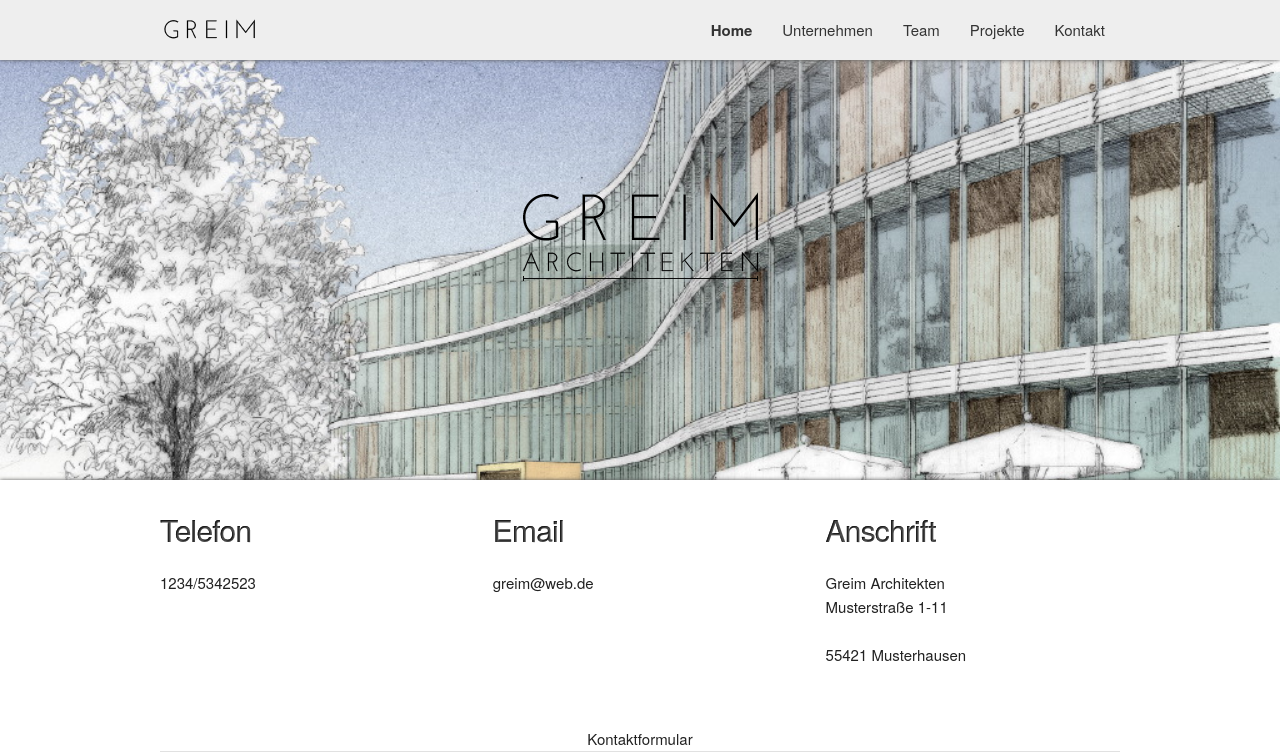
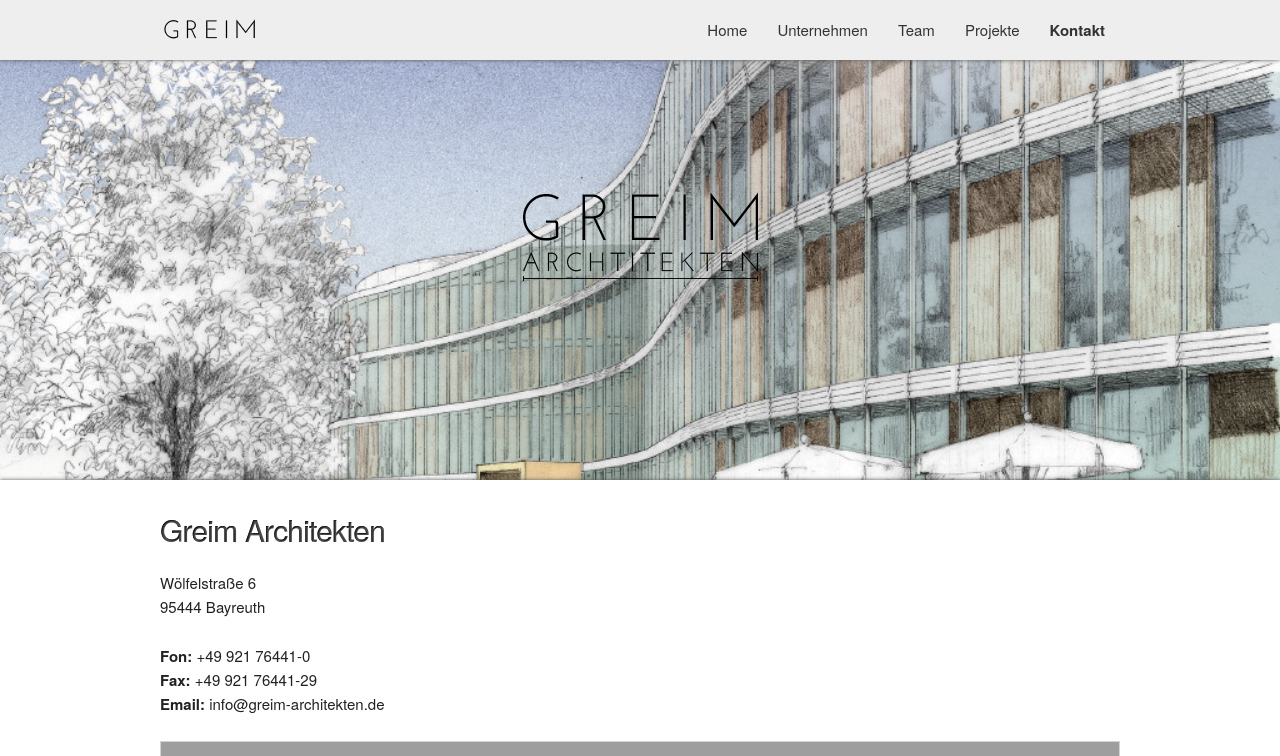
Before and after one commit to Duffed/Greim, a PHP site: page /kontakt.php in a window 1280 px wide. Shown: the top 756 px of the page. Run offline with PHP 8.4, Linux system fonts and the light colour scheme; grey boxes are pictures that could not be loaded.

Commit message:
Update
Runde Border entfernt
Footer überarbeitet
Scrolltotop hinzugefügt
Favicon überarbeitet
Menü Links
Kontakt überarbeitet inkl Gmaps

```diff
--- a/www/css/skeleton.css
+++ b/www/css/skeleton.css
@@ -183,7 +183,6 @@
   text-decoration: none;
   white-space: nowrap;
   background-color: transparent;
-  border-radius: 4px;
   border: 1px solid #bbb;
   cursor: pointer;
   box-sizing: border-box; }
@@ -238,7 +237,6 @@
   padding: 6px 10px; /* The 6px vertically centers text on FF, ignored by Webkit */
   background-color: #fff;
   border: 1px solid #D1D1D1;
-  border-radius: 4px;
   box-shadow: none;
   box-sizing: border-box; }
 /* Removes awkward default styles on some inputs for iOS */
@@ -313,7 +311,7 @@
   white-space: nowrap;
   background: #F1F1F1;
   border: 1px solid #E1E1E1;
-  border-radius: 4px; }
+ }
 pre > code {
   display: block;
   padding: 1rem 1.5rem;
--- a/www/include/footer.php
+++ b/www/include/footer.php
@@ -1,20 +1,16 @@
+	<div id="scrolltotop"><i class="fa fa-angle-up"></i></div>
 	<footer>
 		<div class="container">
-			<div class="row">
-				<div class="three columns logo-footer">
-					<img src="images/greim.png" class="logo-footer" alt="Greim">
-				</div>
-				<div class="three columns">
-
-				</div>
-				<div class="three columns">
-
-
-				</div>
-				<div class="three columns">
-
-
-				</div>
+			<img src="images/greim_w.png" class="logo-footer" alt="Greim">
+			<p>
+				<span><i class="fa fa-comments"></i><a href="mailto:info@greim-architekten.de">info@greim-architekten.de</a></span>
+				<span><i class="fa fa-phone"></i>+49 921 76441-0 </span>
+				<span><i class="fa fa-map-marker"></i>W&ouml;lfelstra&szlig;e 6, 95444 Bayreuth</span>
+			</p>
+		</div>
+		<div class="footer-c">
+			<div class="container">
+				<p>Copyright 2015</p>
 			</div>
 		</div>
 	</footer>
--- a/www/include/head.php
+++ b/www/include/head.php
@@ -38,7 +38,8 @@
 				//Waypoint Nav
 				var waypoints = $('main').waypoint({
 					handler: function() {
-						$("nav").toggleClass("nav_waypoint")
+						$("nav").toggleClass("nav_waypoint");
+						$("#scrolltotop").fadeToggle();
 							/*
 							if ($("nav").css("opacity") == "1")
 								$("nav").toggleClass("nav_waypoint").animate({"opacity": "0.5"});
@@ -55,5 +56,9 @@
 					$("nav div.container ul").toggleClass("notmobile");
 				})
 
+				$("#scrolltotop").click(function() {
+					$("html, body").animate({ scrollTop: 0 }, "fast");
+					return false;
+				})
 			});
 		</script>
--- a/www/include/header.php
+++ b/www/include/header.php
@@ -2,16 +2,16 @@
 <body>
 	<nav>
 		<ul class="onlymobile menu-bar"><li><a class="fa">&#xf0c9;</a></li></ul>
-		<img src="images/greim.png" class="onlymobile logo" alt="Greim">
+		<a href="index.php"><img src="images/greim.png" class="onlymobile logo" alt="Greim"></a>
 		<div class="container">
 			<ul class="menu notmobile">
-				<li><a href="#" class="active">Home</a></li
-				><li><a href="#">Unternehmen</a></li
-				><li><a href="#">Team</a></li
-				><li><a href="#">Projekte</a></li
-				><li><a href="kontakt.php">Kontakt</a></li>
+				<li><a id="link_home" href="index.php">Home</a></li
+				><li><a id="link_unternehmen" href="#">Unternehmen</a></li
+				><li><a id="link_team" href="#">Team</a></li
+				><li><a id="link_projekte" href="#">Projekte</a></li
+				><li><a id="link_kontakt" href="kontakt.php">Kontakt</a></li>
 			</ul>
-			<img src="images/greim.png" class="notmobile logo" alt="Greim">
+			<a href="index.php"><img src="images/greim.png" class="notmobile logo" alt="Greim"></a>
 		</div>
 	</nav>
 
--- a/www/index.php
+++ b/www/index.php
@@ -1,4 +1,9 @@
 <?php include("include/head.php") ?>
+<script>
+	$( document ).ready(function() {
+		$("#link_home").addClass("active");
+	});
+</script>
 <?php include("include/header.php") ?>
 	<main class="boxshadow">
 		<div class="container">
--- a/www/kontakt.php
+++ b/www/kontakt.php
@@ -1,14 +1,15 @@
 <?php include("include/head.php") ?>
 <script>
+
 	$( document ).ready(function() {
-
-
 		//Onclick Kontaktformular
 		$("div#intro_kontaktformular").click(function() {
 			$("#kontaktformular").stop().slideToggle();
 			$("#intro_kontaktformular i").toggleClass("fa-chevron-down");
 			$("#intro_kontaktformular i").toggleClass("fa-chevron-up");
 		})
+
+		$("#link_kontakt").addClass("active");
 	});
 </script>
 <?php include("include/header.php") ?>
@@ -16,24 +17,21 @@
 	<main class="boxshadow">
 		<div class="container">
 			<div class="row">
-				<div class="four columns">
-					<h4 class="headline">Telefon</h4>
-					<p>1234/5342523</p>
-				</div>
-				<div class="four columns">
-					<h4 class="headline">Email</h4>
-					<p>greim@web.de</p>
-				</div>
-				<div class="four columns">
-					<h4 class="headline">Anschrift</h4>
-					<p>Greim Architekten <br>
-					Musterstraße 1-11 <br><br>
-					55421 Musterhausen</p>
+				<div class="column">
+					<h4 class="headline">Greim Architekten</h4>
+					<p>W&ouml;lfelstra&szlig;e 6 <br>
+					95444 Bayreuth</p>
+					<p><b>Fon:</b> +49 921 76441-0 <br>
+					<b>Fax:</b> +49 921 76441-29 <br>
+					<b>Email:</b> info@greim-architekten.de</p>
 				</div>
 			</div>
 
+			<iframe class="u-full-width" id="googlemaps" src="https://www.google.com/maps/embed?pb=!1m18!1m12!1m3!1d1283.7648537113694!2d11.57923139882384!3d49.945165178171436!2m3!1f0!2f0!3f0!3m2!1i1024!2i768!4f13.1!3m3!1m2!1s0x47a1a2c5532c0c5b%3A0x6800e73e6fd406d0!2sW%C3%B6lfelstra%C3%9Fe+6%2C+95444+Bayreuth!5e0!3m2!1sde!2sde!4v1435954462821" allowfullscreen></iframe>
+
+
 			<div id="intro_kontaktformular" class="row">
-				<p>Kontaktformular</p>
+				<p><h5>Kontaktformular</h5></p>
 				<hr>
 				<i class="fa fa-chevron-down"></i>
 			</div>
```
Also changed, not shown: www/css/stylesheet.css (+79 -6 lines), www/get_index.html (deleted, +0 -46 lines), www/head.html (deleted, +0 -90 lines), www/favicon.png, www/images/greim_w.png (added), 3 other files.
